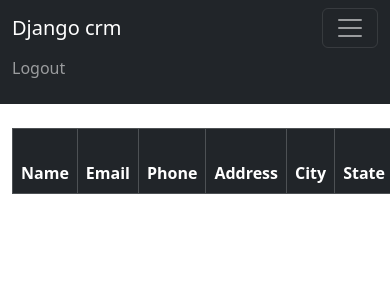
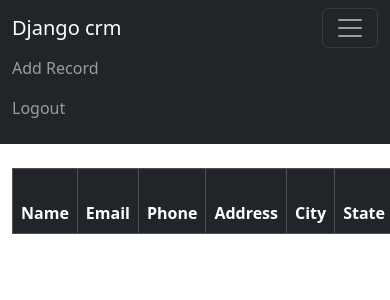
Before and after one commit to Gokkul-6-7-8/Django-crm, a Django app: page / in a window 390 px wide, after a click that opens the changed part; the page is wider, and only the part inside the window is pictured. Shown: the top 300 px of that part. Run offline with Django 5.2, Linux system fonts and the light colour scheme; the visitor is signed in with stand-in values (Sample User, id 1); data that the repository does not hold is empty.

Commit message:
adding_records

```diff
--- a/MyProject/website/templates/navbar.html
+++ b/MyProject/website/templates/navbar.html
@@ -7,7 +7,9 @@
       <div class="collapse navbar-collapse" id="navbarSupportedContent">
         <ul class="navbar-nav me-auto mb-2 mb-lg-0">
         {%if user.is_authenticated%}
-
+        <li class="nav-item">
+          <a class="nav-link" href="{% url 'add_record' %}">Add Record</a>
+        </li>
         <li class="nav-item">
           <a class="nav-link" href="{% url 'logout' %}">Logout</a>
         </li>
--- a/MyProject/website/urls.py
+++ b/MyProject/website/urls.py
@@ -7,4 +7,5 @@
     path('register/', views.register_user, name='register'),
     path('record/<int:pk>',views.customer_record,name='record'),
     path('delete_record/<int:pk>',views.delete_record,name='delete_record'),
+    path('add_record/',views.add_record,name='add_record'),
 ]
--- a/MyProject/website/views.py
+++ b/MyProject/website/views.py
@@ -1,7 +1,7 @@
 from django.shortcuts import render, redirect
 from django.contrib.auth import authenticate, login, logout
 from django.contrib import messages
-from .forms import SignUpForm
+from .forms import SignUpForm,AddRecordForm
 from .models import Record
 
 def home(request):
@@ -60,3 +60,19 @@
 	else:
 		messages.success(request, "You Must Be Logged In To Do That...")
 		return redirect('home')
+
+def add_record(request):
+     return render(request,'add_record.html',{})
+
+def add_record(request):
+	form = AddRecordForm(request.POST or None)
+	if request.user.is_authenticated:
+		if request.method == "POST":
+			if form.is_valid():
+				add_record = form.save()
+				messages.success(request, "Record Added successfully!")
+				return redirect('home')
+		return render(request, 'add_record.html', {'form':form})
+	else:
+		messages.success(request, "You Must Be Logged InS")
+		return redirect('home')
```
Also changed, not shown: MyProject/website/forms.py (+17 -0 lines), MyProject/website/templates/add_record.html (added, +21 -0 lines).
